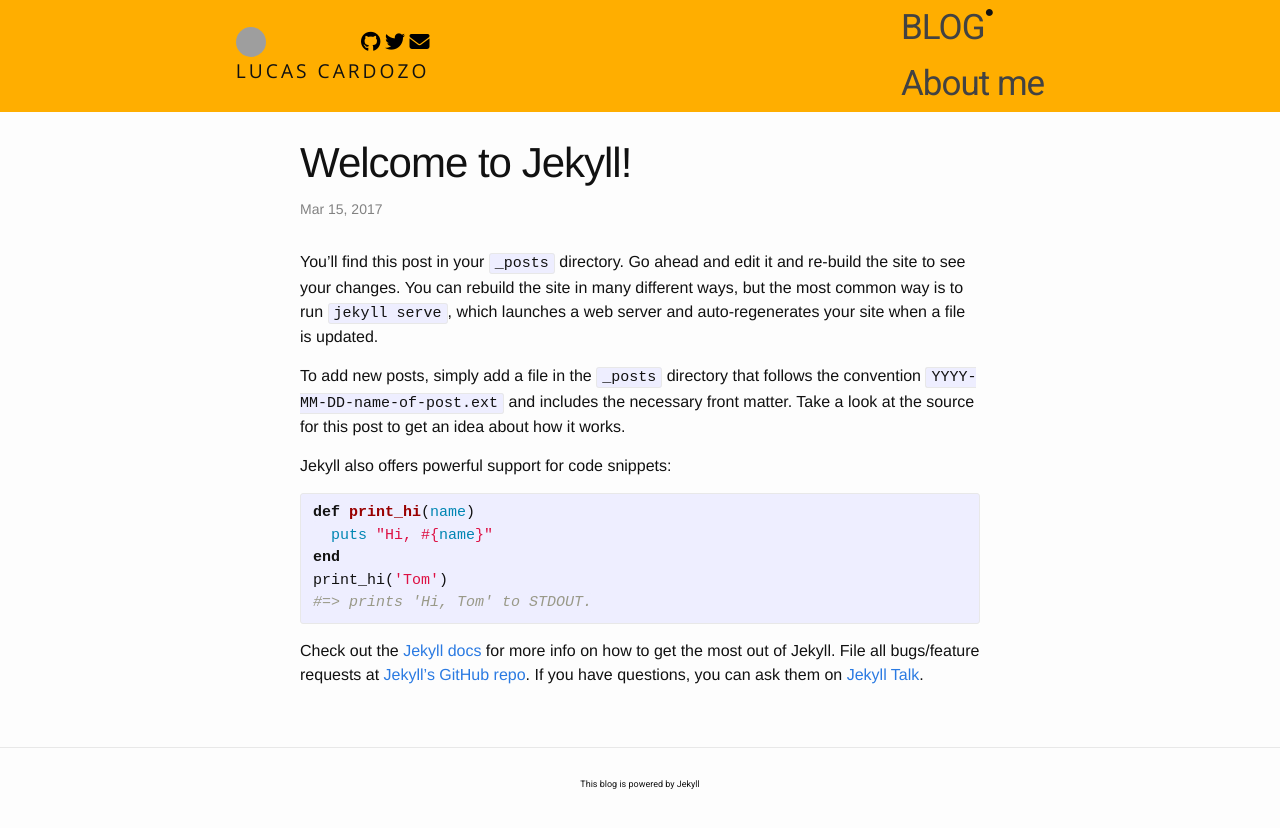
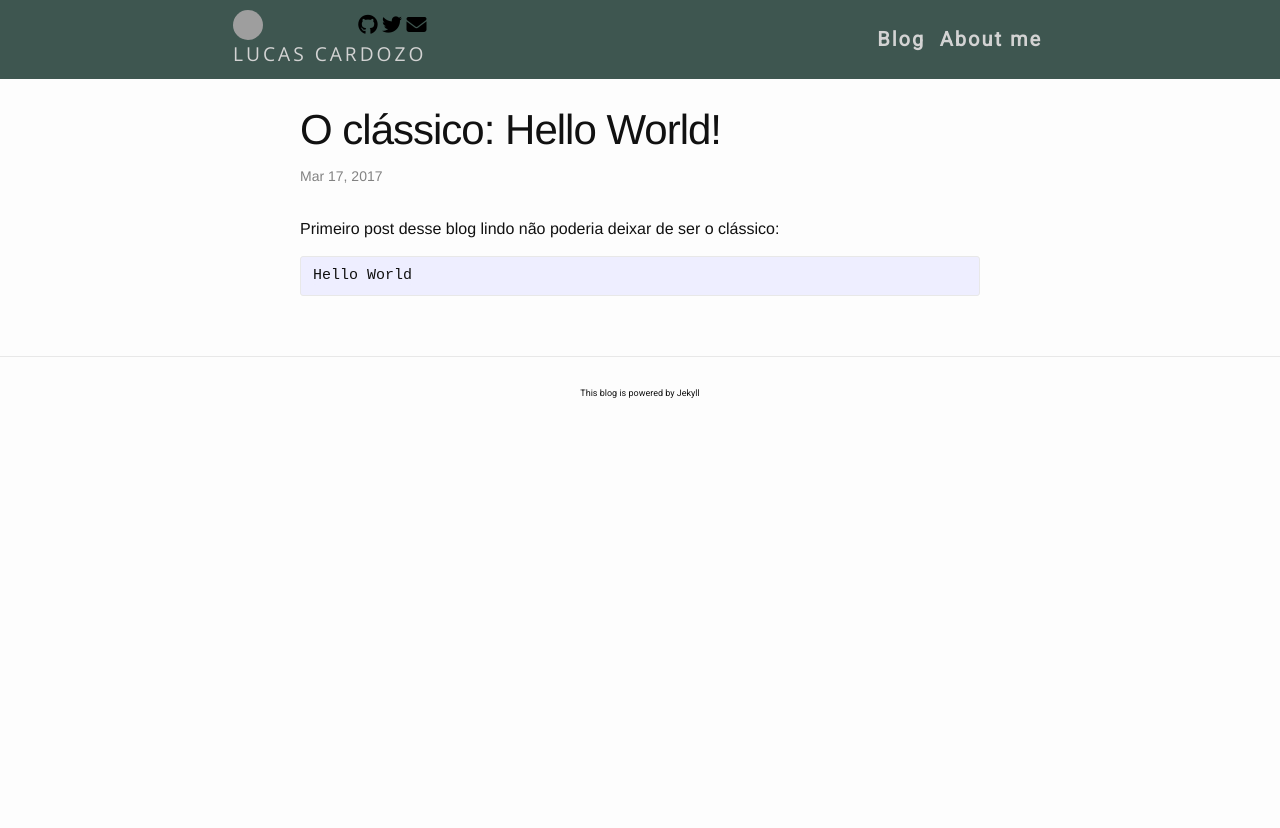
Before and after one commit to lecardozo/lecardozo.github.io, a Jekyll site: the page built from _posts/2017-03-15-welcome-to-jekyll.markdown, in a window 1280 px wide. Shown: the top 828 px of the page. Built offline with Jekyll 4.4.1, drawn with Linux system fonts in a browser that asks for light colours; nearby versions of some CDN libraries; grey boxes are pictures that could not be loaded.

Commit message:
last header modifications

```diff
--- a/_config.yml
+++ b/_config.yml
@@ -13,7 +13,7 @@
 # you will see them accessed via {{ site.title }}, {{ site.email }}, and so on.
 # You can create any custom variable you would like, and they will be accessible
 # in the templates via {{ site.myvariable }}.
-title:  BLOG
+title: Blog
 email: your-email@domain.com
 description: > # this means to ignore newlines until "baseurl:"
   Write an awesome description for your new site here. You can edit this
--- a/_includes/head.html
+++ b/_includes/head.html
@@ -3,7 +3,7 @@
   <meta http-equiv="X-UA-Compatible" content="IE=edge">
   <meta name="viewport" content="width=device-width, initial-scale=1">
 
-  <title>{% if page.title %}{{ page.title | escape }}{% else %}{{ site.title | escape }}{% endif %}</title>
+  <title>{% if page.title %}{{ page.title | escape }}{% else %}{{ site.title | escape }}{% endif %} ‒ Lucas Cardozo</title>
   <meta name="description" content="{{ page.excerpt | default: site.description | strip_html | normalize_whitespace | truncate: 160 | escape }}">
 
   <link rel="stylesheet" href="{{ "/assets/main.css" | relative_url }}">
--- a/_includes/header.html
+++ b/_includes/header.html
@@ -12,10 +12,18 @@
     </div>
 
     <div>
-        <a href="{{ "/" | relative_url}}"><p class="site-title" >{{ site.title | escape }}</p></a>
-        <p>&#9679;</p>
-        <a href="/about"><p class="site-title">About me</p></a>
+        <ul class="pagelinks">
+            <li>
+                <a class="pages" href="{{ "/" | relative_url}}">
+                    Blog
+                </a>
+            </li>
+            <li>
+                <a class="pages" href="/about">
+                    About me
+                </a>
+            </li>
+        </ul>
     </div>
 
-
 </header>
--- a/_layouts/post.html
+++ b/_layouts/post.html
@@ -1,18 +1,24 @@
 ---
 layout: default
 ---
-<article class="post" itemscope itemtype="http://schema.org/BlogPosting">
+<article itemscope itemtype="http://schema.org/BlogPosting">
 
   <header class="post-header">
     <h1 class="post-title" itemprop="name headline">{{ page.title | escape }}</h1>
-    <p class="post-meta"><time datetime="{{ page.date | date_to_xmlschema }}" itemprop="datePublished">{{ page.date | date: "%b %-d, %Y" }}</time>{% if page.author %} • <span itemprop="author" itemscope itemtype="http://schema.org/Person"><span itemprop="name">{{ page.author }}</span></span>{% endif %}</p>
+    <p class="post-meta">
+        <time datetime="{{ page.date | date_to_xmlschema }}" itemprop="datePublished">
+            {{ page.date | date: "%b %-d, %Y" }}
+        </time>
+        {% if page.author %} •
+        <span itemprop="author" itemscope itemtype="http://schema.org/Person">
+            <span itemprop="name">{{ page.author }}</span>
+        </span>
+        {% endif %}
+    </p>
   </header>
 
   <div class="post-content" itemprop="articleBody">
     {{ content }}
   </div>
 
-  {% if site.disqus.shortname %}
-    {% include disqus_comments.html %}
-  {% endif %}
 </article>
--- a/_posts/2017-03-15-teste.markdown
+++ /dev/null
@@ -1,6 +0,0 @@
----
-layout: post
-title:  "Segundo Post"
-date:   2017-03-15 21:19:27 -0300
----
-Esse é o post teste que está sendo utilizado para explorar o **jekyll**.
--- a/_posts/2017-03-15-welcome-to-jekyll.markdown
+++ b/_posts/2017-03-15-welcome-to-jekyll.markdown
@@ -1,25 +1,11 @@
 ---
 layout: post
-title:  "Welcome to Jekyll!"
-date:   2017-03-15 15:44:27 -0300
-categories: jekyll update
+title:  "O clássico: Hello World!"
+date:   2017-03-17 00:16:00
 ---
-You’ll find this post in your `_posts` directory. Go ahead and edit it and re-build the site to see your changes. You can rebuild the site in many different ways, but the most common way is to run `jekyll serve`, which launches a web server and auto-regenerates your site when a file is updated.
 
-To add new posts, simply add a file in the `_posts` directory that follows the convention `YYYY-MM-DD-name-of-post.ext` and includes the necessary front matter. Take a look at the source for this post to get an idea about how it works.
+Primeiro post desse blog lindo não poderia deixar de ser o clássico:
 
-Jekyll also offers powerful support for code snippets:
-
-{% highlight ruby %}
-def print_hi(name)
-  puts "Hi, #{name}"
-end
-print_hi('Tom')
-#=> prints 'Hi, Tom' to STDOUT.
+{% highlight python %}
+Hello World
 {% endhighlight %}
-
-Check out the [Jekyll docs][jekyll-docs] for more info on how to get the most out of Jekyll. File all bugs/feature requests at [Jekyll’s GitHub repo][jekyll-gh]. If you have questions, you can ask them on [Jekyll Talk][jekyll-talk].
-
-[jekyll-docs]: https://jekyllrb.com/docs/home
-[jekyll-gh]:   https://github.com/jekyll/jekyll
-[jekyll-talk]: https://talk.jekyllrb.com/
--- a/_sass/minima/_layout.scss
+++ b/_sass/minima/_layout.scss
@@ -6,10 +6,13 @@
  */
 @import url('https://fonts.googleapis.com/css?family=Open+Sans');
 
+$header-background-color:#3e5650 ;
+$header-color:lightgrey ;
+
 .site-header {
-  background-color: #ffae00;
-  min-height: 70px;
-  // Positioning context for the mobile navigation icon
+  background-color: $header-background-color;
+  min-height: 60px;
+  padding: 10px;
   position: relative;
   display: flex;
   flex-direction: row;
@@ -44,26 +47,36 @@
         cursor: pointer;
     }
 }
+
+.pagelinks {
+    list-style: none;
+    margin: 0px;
+    > li {
+        display: inline-block;
+        margin: 5px;
+    }
+}
+
 .header-title {
     text-transform: uppercase;
+    color: $header-color;
     font-size: 1.2em;
     letter-spacing: 3px;
     font-family: 'Open Sans', sans-serif;
 }
 
-.site-title {
-  font-size: 35px;
+a.pages {
+  font-size: 20px;
   font-family: 'Roboto', sans-serif;
-  font-weight: 300;
-  line-height: 56px;
-  letter-spacing: -1px;
-  margin-bottom: 0;
-  float: left;
+  font-weight: bold;
+  letter-spacing: 2px;
+  text-decoration: none;
+  color: $header-color;
+}
 
-  &,
-  &:visited {
-    color: $grey-color-dark;
-  }
+a.pages:hover {
+  color: #2d7f69;
+  cursor: pointer;
 }
 
 .site-nav {
@@ -220,6 +233,9 @@
         max-height: 110px;
         background-size: cover;
     }
+    .site-header {
+      flex-direction: column;
+    }
 }
 
 .page-content {
```
Also changed, not shown: _posts/2017-03-15-quarto.markdown (deleted, +0 -7 lines), _posts/2017-03-15-terceiro.markdown (deleted, +0 -7 lines).
